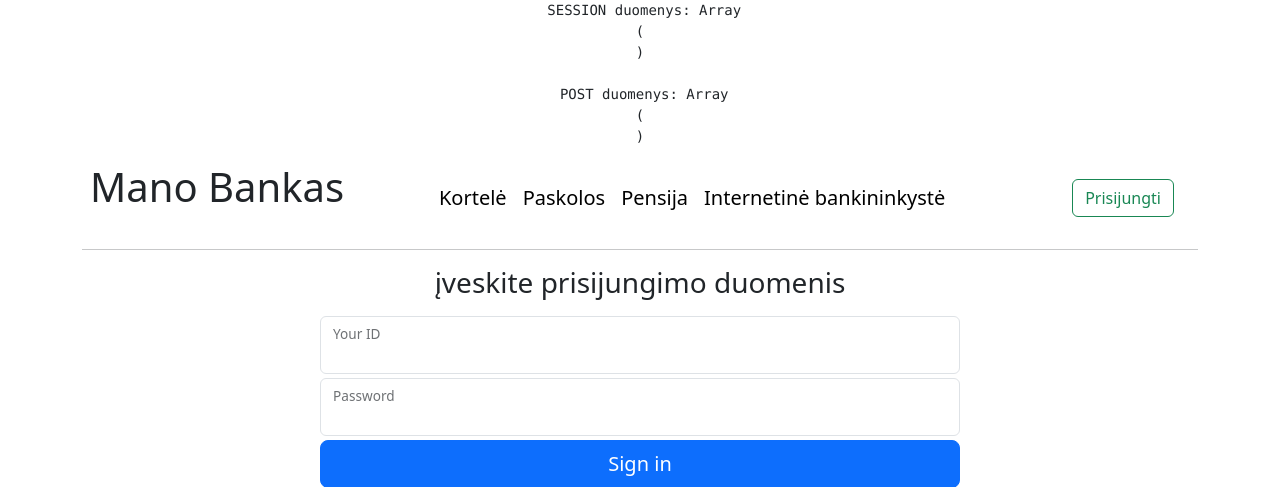
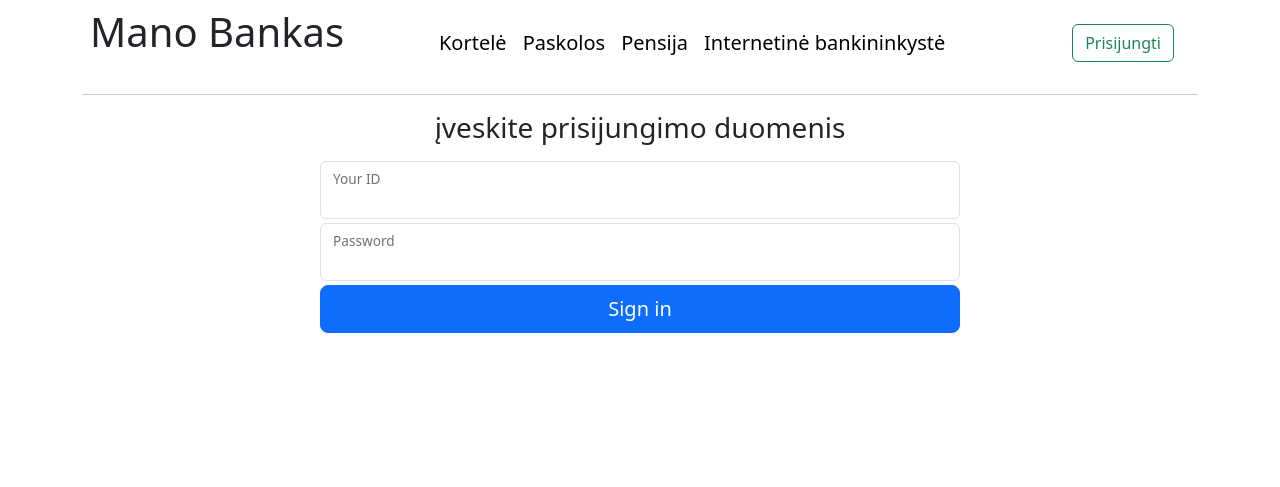
Before and after one commit to ViliusSenkus/PHP-training, a PHP site: page /2023-02-01_log_in_form/index.php in a window 1280 px wide. Shown: the top 487 px of the page. Run offline with PHP 8.4, Linux system fonts and the light colour scheme.

Commit message:
some restructurisation

```diff
--- a/2023-02-01_log_in_form/index.php
+++ b/2023-02-01_log_in_form/index.php
@@ -1,12 +1,12 @@
 <?php
 session_start();
 
-echo "<pre> SESSION duomenys: ";
-print_r($_SESSION);
-echo "<br/> POST duomenys: ";
-print_r($_POST);
-echo "</pre>";
-?>
+// echo "<pre> SESSION duomenys: ";
+// print_r($_SESSION);
+// echo "<br/> POST duomenys: ";
+// print_r($_POST);
+// echo "</pre>";
+// ?>
 
 <!DOCTYPE html>
 <html lang="en">
@@ -39,12 +39,6 @@ echo "</pre>";
             $file = "";
       }
 
-      if (isset($_GET['log']) && $_GET['log']=="off"){
-            session_destroy();
-            header('Location:./' );
-      }
-
-
       switch ($file) {
             case "card":
                   include("viewer/card.php");
@@ -62,7 +56,6 @@ echo "</pre>";
                   include("viewer/login.php");
       }
 
-
       include("viewer/footer.php");
       ?>
 
--- a/2023-02-01_log_in_form/viewer/header.php
+++ b/2023-02-01_log_in_form/viewer/header.php
@@ -10,6 +10,10 @@
                   </div>
             </nav>
             <?php
+
+
+            //MYGTUKAS - NUORODA
+
             if (isset($_SESSION["connected"]) && $_SESSION["connected"] === true) {
                   echo  '<a href="?log=off" type="button" class="btn btn-outline-danger m-3">Atsijungti';
 
@@ -19,6 +23,12 @@
 
                   // echo '<button type="button" class="btn btn-outline-success m-3">Prisijungti';
             }
+
+            if (isset($_GET['log']) && $_GET['log']=="off"){
+                  session_destroy();
+                  header('Location:./' );
+            }
+
             ?>
             <!-- </button> -->
             </a>
--- a/2023-02-01_log_in_form/viewer/login.php
+++ b/2023-02-01_log_in_form/viewer/login.php
@@ -8,10 +8,6 @@ $Client = array(
       "surname" => "Aleksandravičius",
       "ammount" => 9.99
 );
-
-$userId = "";
-$userPsw = "";
-// $_SESSION["connected"] = false;
 
 //tikriname ar suvesti formos duomenys
 if (
@@ -92,6 +88,6 @@ if (
                   <label for="floatingPassword">Password</label>
             </div>
 
-            <button class="w-100 btn btn-lg btn-primary" type="submit">Sign in</button>
+            <button class="w-100 btn btn-lg btn-primary" type="submit">Sign in</button> <!-- čia reikia į get'ą perduoti log=on -->
       </form>
 </div>
```
